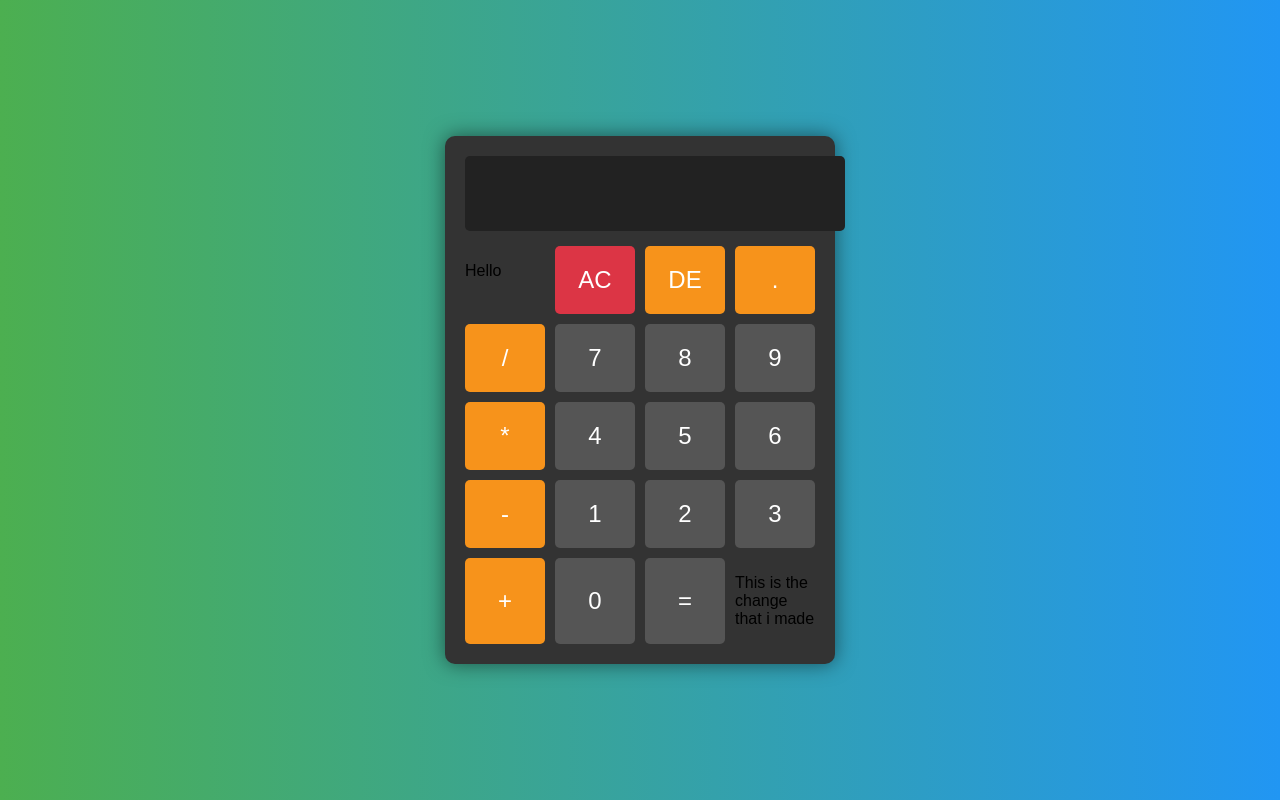
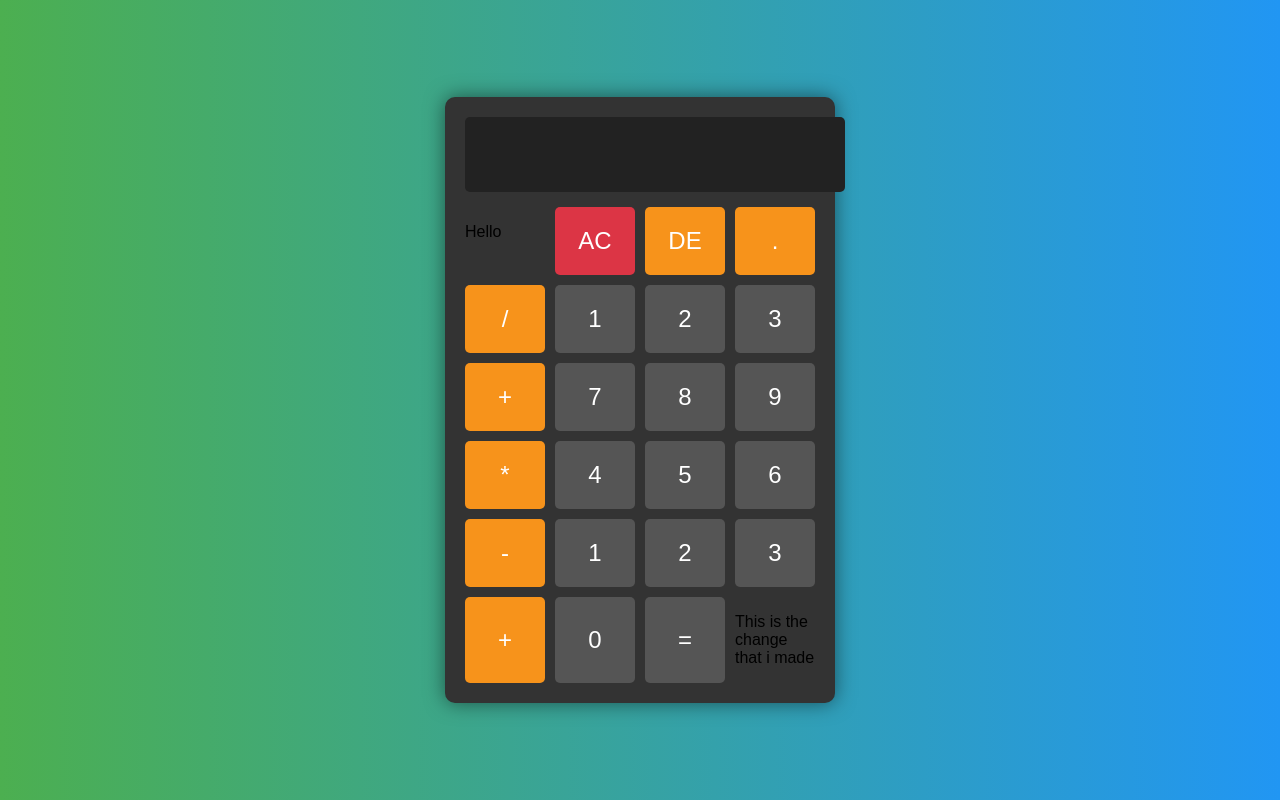
Before and after one commit to ANUPAMABS/Calculator_collaborator, a plain HTML site: page index.html in a window 1280 px wide. Drawn offline with Linux system fonts and the light colour scheme.

Commit message:
modified index.html

```diff
--- a/index.html
+++ b/index.html
@@ -17,6 +17,10 @@
             <button class="button operator" onclick="deleteLast()">DE</button>
             <button class="button operator" onclick="appendToDisplay('.')">.</button>
             <button class="button operator" onclick="appendToDisplay('/')">/</button>
+         <button class="button number" onclick="appendToDisplay('1')">1</button>
+            <button class="button number" onclick="appendToDisplay('2')">2</button>
+            <button class="button number" onclick="appendToDisplay('3')">3</button>
+            <button class="button operator" onclick="appendToDisplay('+')">+</button>
 
             <button class="button number" onclick="appendToDisplay('7')">7</button>
             <button class="button number" onclick="appendToDisplay('8')">8</button>
```
